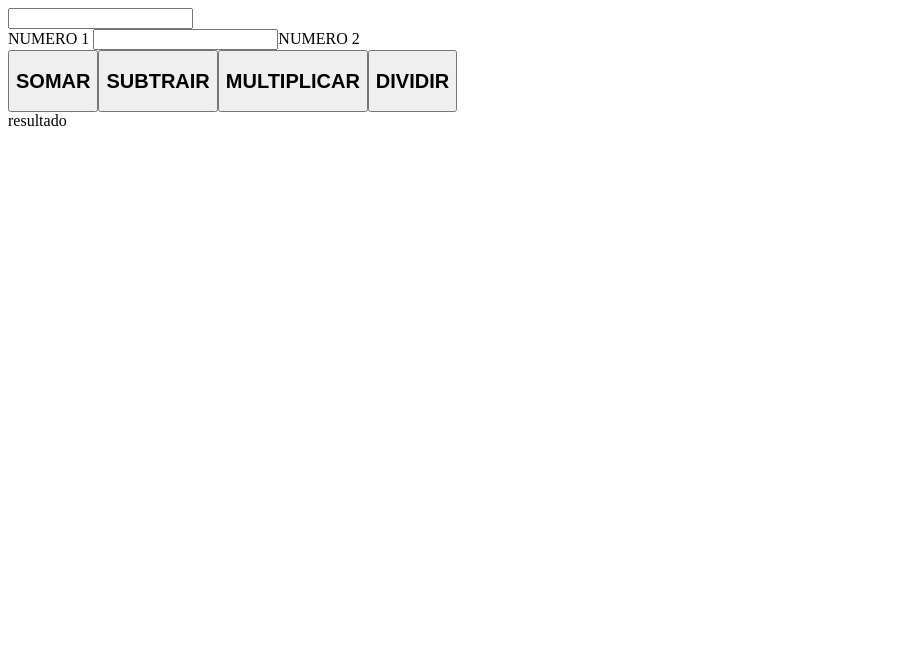
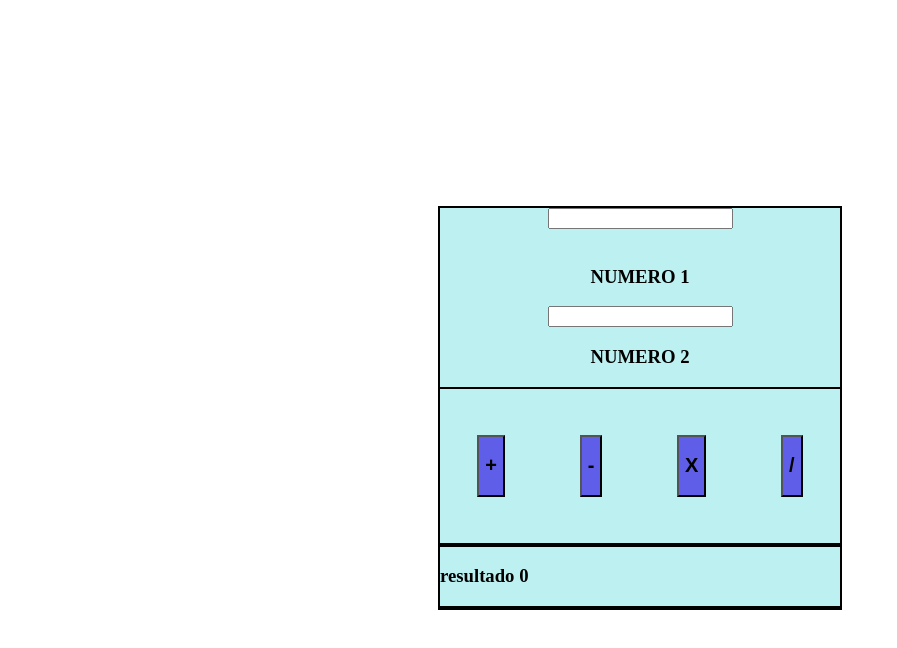
Before and after one commit to ErikGgois/PROJETOS, a React (Vite) app in the folder meu-projeto/: page /calculadora in a window 1280 px wide. Shown: the top 648 px of the page, without its empty margins (0-897 px from the left). Built offline with nearby package versions, Linux system fonts and the light colour scheme.

Commit message:
Aualizando calculadora e conteudo novo Tabela.

```diff
--- a/meu-projeto/src/App.tsx
+++ b/meu-projeto/src/App.tsx
@@ -11,6 +11,7 @@ import NotFound from './pages/Notfound'
 import Sobre from './pages/Sobre'
 import { Routes,Route } from 'react-router-dom'
 import Calculadora from './pages/Calculadora'
+import Lista from './pages/Listas'
 
 function App() {
 
@@ -22,6 +23,7 @@ function App() {
       <Route path='/login' element={<Login/>} />
       <Route path='/cadastro' element={<Cadastro/>} />
       <Route path='/calculadora' element={<Calculadora/>} />
+      <Route path='lista' element={<Lista/>} />
     </Routes>
 
    /* <div>
--- /dev/null
+++ b/meu-projeto/src/estilo/estiloCalculadora.css
@@ -0,0 +1,47 @@
+.Container1{
+    background-color:rgb(189, 241, 241);
+    border: 2px solid black;
+    width: 400px;
+    height: 400px;
+    display: flex;
+    flex-direction: column;
+    justify-content: center;
+    align-items: center;
+
+}
+
+.Container2{
+    background-color:rgb(189, 241, 241);
+    border: 2px solid black;
+    width: 100%;
+    height: 350px;
+    display: flex;
+    flex-direction: row;
+    justify-content: space-around;
+    align-items: center;
+}
+
+.container3{
+background-color:rgb(189, 241, 241);
+height: 60px;
+width: 100%;
+border: 2px solid black;
+display: flex;
+justify-content:flex-start;
+align-items:flex-start;
+flex-direction: row;
+}
+
+.containerPrincipal{
+    height: 100vh;
+    width: 100%;
+    background-color: white;
+    display: flex;
+    flex-direction: column;
+    align-items: center;
+    justify-content: center;
+}
+
+.Botao{
+    background-color: rgb(94, 94, 233);
+}
--- a/meu-projeto/src/pages/Calculadora.tsx
+++ b/meu-projeto/src/pages/Calculadora.tsx
@@ -1,38 +1,56 @@
 import { useState } from "react";
+import "../estilo/estiloCalculadora.css"
 
 
 function Calculadora(){
 
-    const [Number1, setNumber1] = useState('');
-	const [Number2, setNumber2] = useState('');
-	const [setResultado] = useState('');
+    const [Number1, setNumber1] = useState(0);
+	const [Number2, setNumber2] = useState(0);
+	const [Resultado, setResultado] = useState(0);
 
 
     function changeNumber1(modificacao: React.ChangeEvent<HTMLInputElement>){
-        setNumber1(modificacao.target.value);}
+        setNumber1(Number(modificacao.target.value));}
 
 	function changeNumber2(modificacao: React.ChangeEvent<HTMLInputElement>){
-			setNumber2(modificacao.target.value);}
+			setNumber2(Number(modificacao.target.value));}
 
+    function HandleMais (){
+	return setResultado (Number1 + Number2);
+}
 
+function HandleMenos (){
+	return setResultado (Number1 - Number2);
+}
+
+function HandleDividir (){
+	return setResultado (Number1 / Number2);
+}
+
+function HandleMultiplicar (){
+	return setResultado (Number1 * Number2);
+}
 
 
 	return(
-		<div>
+		<div className="containerPrincipal">
+			<div className="Container1">
 			<input type="text" onChange={changeNumber1} />
             <br />
-            NUMERO 1 {Number1}
+            <h3>NUMERO 1</h3> {}
 			<input type="text" onChange={changeNumber2} />
-			NUMERO 2 {Number2}
+			<h3>NUMERO 2</h3> {}
 
-			<div><button><h2>SOMAR</h2></button>
-			<button><h2>SUBTRAIR</h2></button>
-			<button><h2>MULTIPLICAR</h2></button>
-			<button><h2>DIVIDIR</h2></button>
+			<div className="Container2">
+			<button className="Botao" onClick={HandleMais}><h2>+</h2></button>
+			<button className="Botao" onClick={HandleMenos}><h2>-</h2></button>
+			<button className="Botao" onClick={HandleMultiplicar}><h2>X</h2></button>
+			<button className="Botao" onClick={HandleDividir}><h2>/</h2></button>
 			</div>
 
-<div>resultado {setResultado}</div>
+			<div className="container3"><h3>resultado {Resultado}</h3> </div>
 
+		</div>
 		</div>
 	)
 }
--- /dev/null
+++ b/meu-projeto/src/pages/Listas.tsx
@@ -0,0 +1,48 @@
+function Lista(){
+
+    let ListaNomes = [
+        "Erik",
+        "Fernanda",
+        "João",
+    ]
+
+    let ListaObj = [
+        {nome:"Erik Gazeta", idade: "29"},
+        {nome:"Fernanda Gazeta", idade: "26"},
+        {nome:"Silmara Gazeta", idade: "51"}
+    ]
+
+    return(
+        <div>
+            <h1>REDERIZAÇÃO DE LISTAS EM REACT</h1>
+                {ListaNomes.map(
+                    (posicaoAtual, indexAtual) => (
+                        <div key={indexAtual}>{posicaoAtual}</div>
+                    )
+                    )}
+
+                    <br />
+                    <hr />
+
+                    <h1>ENDERIZAÇÃO DE LISTA DE OBJETOS </h1>
+                   {ListaObj.map(
+                    (objAtual,indexObj) => (
+                        <div key={indexObj}>
+                            <hr />
+                            nome: {objAtual.nome} <br />
+                            idade: {objAtual.idade}
+                            <hr />
+                       </div>
+                    )
+                   )}
+
+                   <div>
+
+                   </div>
+
+
+        </div>
+    )
+}
+
+export default Lista;
```
Also changed, not shown: meu-projeto/src/components/itemLista/index.tsx (added, +11 -0 lines).
